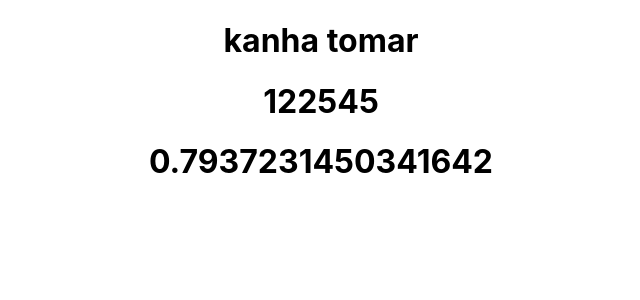
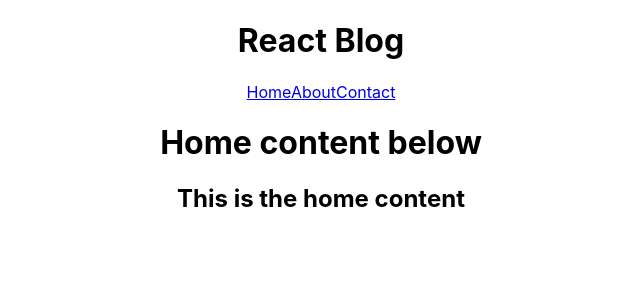
Before and after one commit to Kanharajput/ReactJs, a React (Create React App) app: page / in a window 1280 px wide. Shown: the top 300 px of the page, without its empty margins (319-959 px from the left). Built offline with nearby package versions, Linux system fonts and the light colour scheme.

Commit message:
mulitple components

```diff
--- a/src/App.js
+++ b/src/App.js
@@ -1,15 +1,12 @@
 import './App.css';
+import Navbar from './Navbar'
+import Home from './Home'
 
 function App() {
-  // create a variable
-  const name = "kanha tomar";
-  // list items are typed to string and merged to create a single string
-  const list = [1,2,2,5,45];
   return (
     <div className="App">
-      <h1>{ name }</h1>
-      <h1>{list}</h1>
-      <h1>{Math.random()}</h1>
+      <Navbar />
+      <Home />
     </div>
   );
 }
--- /dev/null
+++ b/src/Home.js
@@ -0,0 +1,10 @@
+function Home(){
+    return (
+        <div className="Home">
+            <h1>Home content below</h1>
+            <h2>This is the home content</h2>
+        </div>
+    );
+}
+
+export default Home;
--- /dev/null
+++ b/src/Navbar.js
@@ -0,0 +1,14 @@
+function Navbar() {
+    return (
+        <div className="nav">
+            <h1>React Blog</h1>
+            <div className="links">
+                <a href='###'>Home</a>
+                <a href='###'>About</a>
+                <a href='###'>Contact</a>
+            </div>
+        </div>
+    );
+}
+
+export default Navbar;
```
Also changed, not shown: 1 other file (tests, documents, lock files or other folders).
